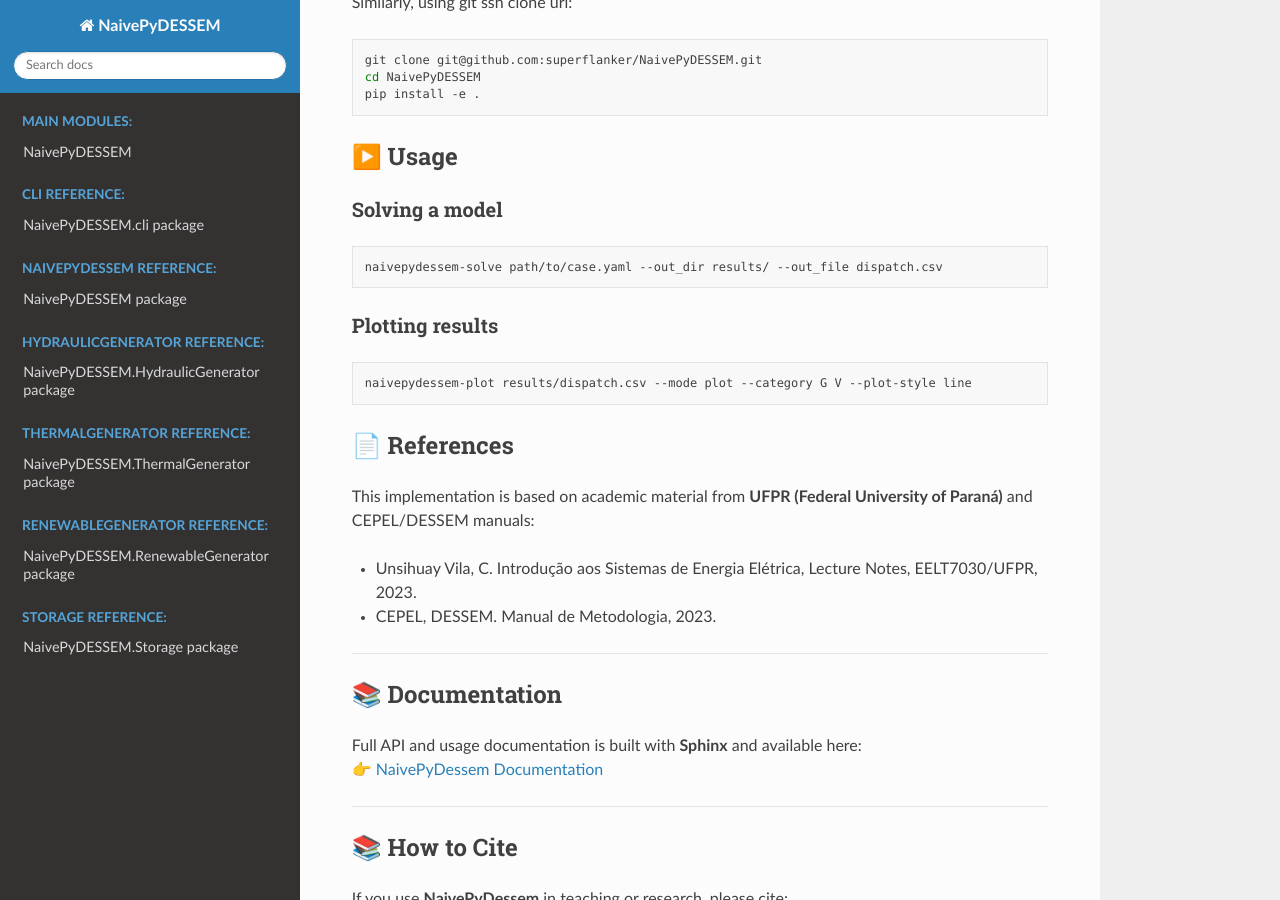
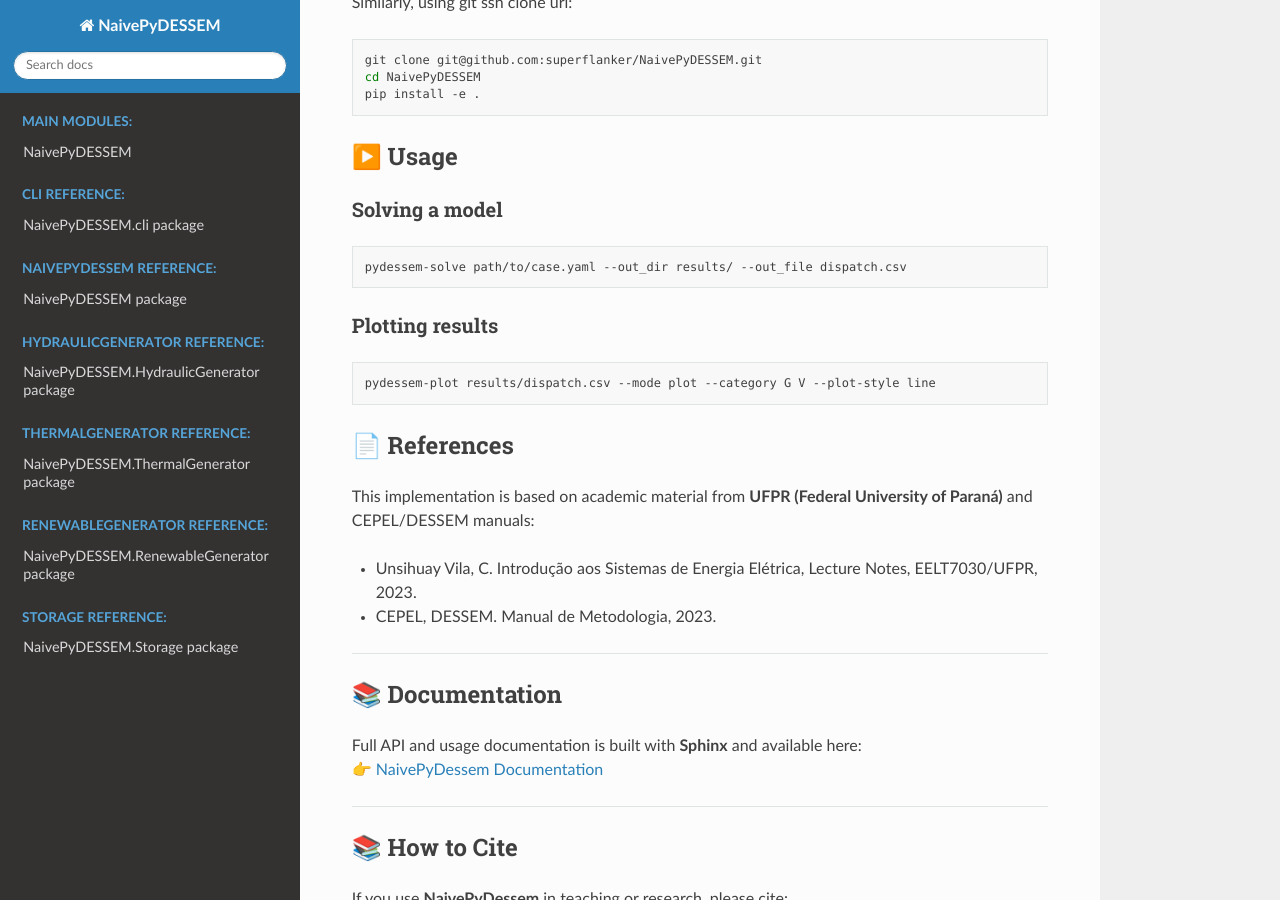
Before and after one commit to superflanker/NaivePyDESSEM, a Sphinx documentation site: the page built from docs/source/README.md, in a window 1280 px wide and 900 px high, scrolled down 2511 px. Built offline with Sphinx 7.4.7 and the Read the Docs theme 3.1.0, drawn with Linux system fonts in a browser that asks for light colours.

Commit message:
Docs Refinements

````diff
--- a/docs/source/README.md
+++ b/docs/source/README.md
@@ -126,13 +126,13 @@ pip install -e .
 ### Solving a model
 
 ```bash
-naivepydessem-solve path/to/case.yaml --out_dir results/ --out_file dispatch.csv
+pydessem-solve path/to/case.yaml --out_dir results/ --out_file dispatch.csv
 ```
 
 ### Plotting results
 
 ```bash
-naivepydessem-plot results/dispatch.csv --mode plot --category G V --plot-style line
+pydessem-plot results/dispatch.csv --mode plot --category G V --plot-style line
 ```
 
 ## 📄 References
````
Also changed, not shown: README.md (+2 -2 lines).
